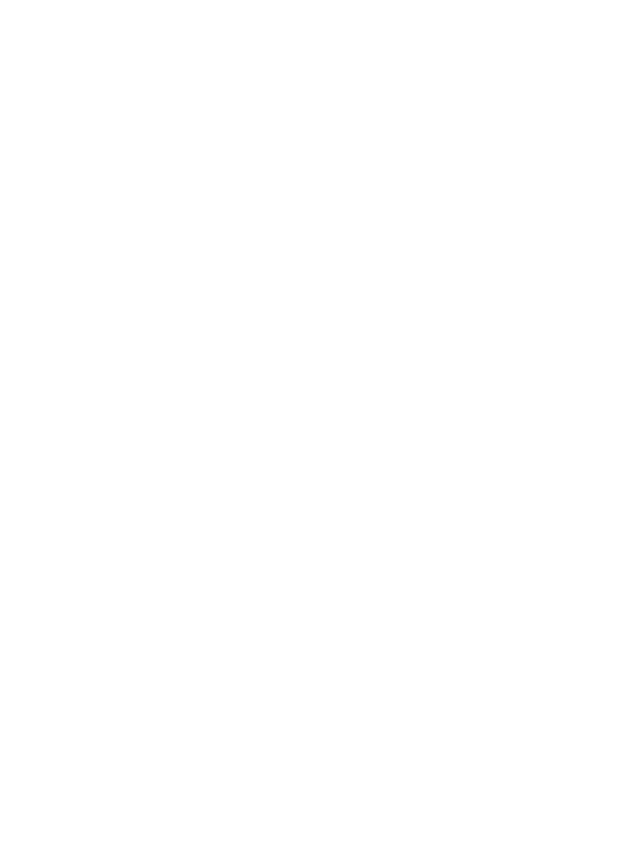
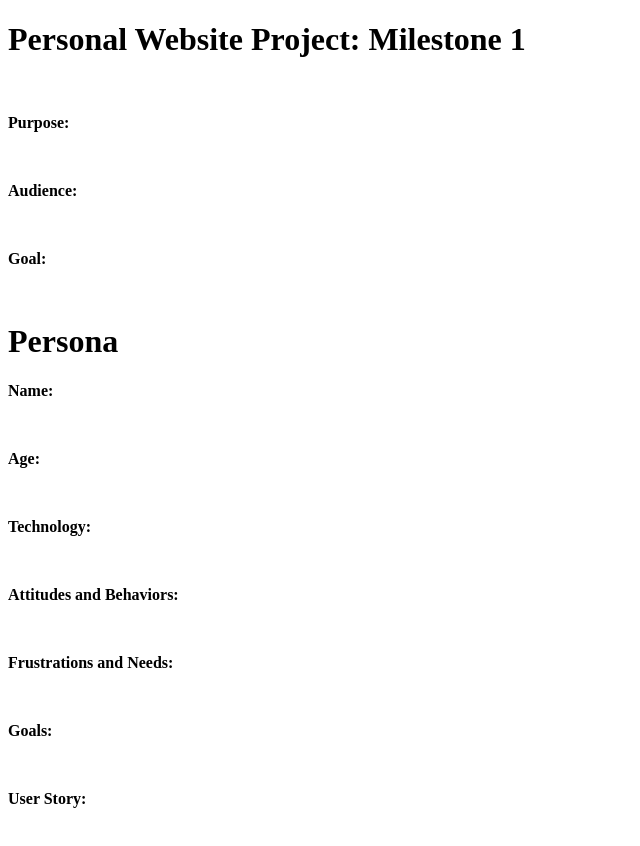
Before and after one commit to amartinezguzman/personal-website-project, a plain HTML site: page public_html/documentation/milestone-1.html in a window 1280 px wide. Shown: the whole page, without its empty margins (0-640 px from the left). Before the commit the page ends 800 px from the top, so only its background shows below. Drawn offline with Linux system fonts and the light colour scheme.

Commit message:
Created html outline for milestone 1

```diff
--- a/public_html/documentation/milestone-1.html
+++ b/public_html/documentation/milestone-1.html
@@ -2,9 +2,31 @@
 <html lang="en">
 <head>
     <meta charset="UTF-8">
-    <title>Title</title>
+    <title>PWP Milestone 1</title>
 </head>
 <body>
-
+    <h1>Personal Website Project: Milestone 1</h1>
+        <br>
+        <p><strong>Purpose:</strong></p>
+        <br>
+        <p><strong>Audience:</strong></p>
+        <br>
+        <p><strong>Goal:</strong></p>
+        <br>
+    <h1>Persona</h1>
+        <p><strong>Name:</strong></p>
+        <br>
+        <p><strong>Age:</strong></p>
+        <br>
+        <p><strong>Technology:</strong></p>
+        <br>
+        <p><strong>Attitudes and Behaviors:</strong></p>
+        <br>
+        <p><strong>Frustrations and Needs:</strong></p>
+        <br>
+        <p><strong>Goals:</strong></p>
+        <br>
+        <p><strong>User Story:</strong></p>
+        <br>
 </body>
 </html>
```
